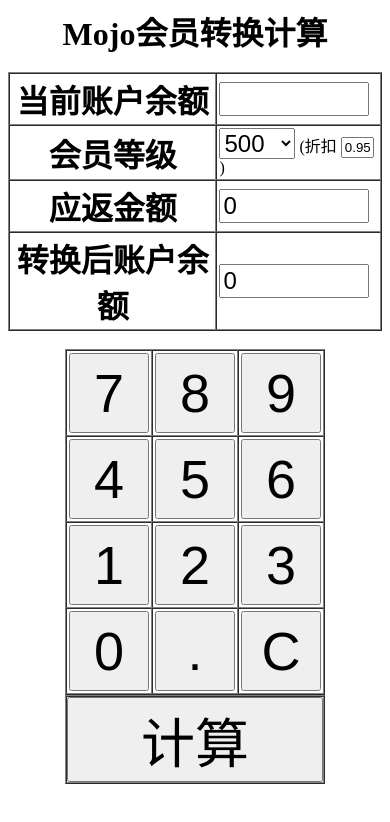
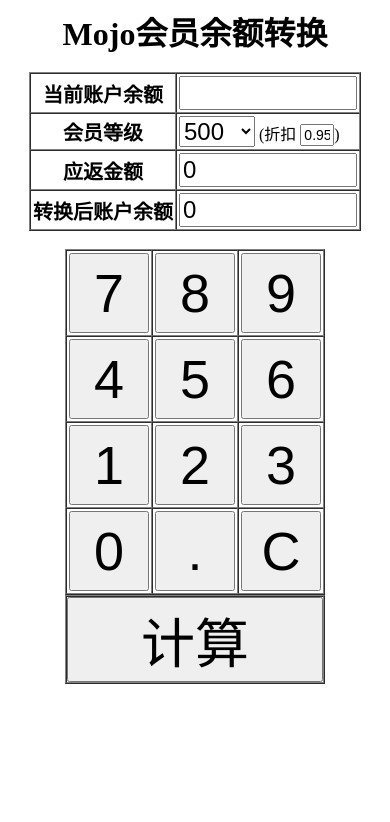
Before and after one commit to raidenawkward/mojowithdraw, a plain HTML site: page index.html in a window 390 px wide. Drawn offline with Linux system fonts and the light colour scheme.

Commit message:
adjust mobile screen size

```diff
--- a/index.html
+++ b/index.html
@@ -77,40 +77,40 @@
 <body>
     <center>
         <FORM method=post name=calculator>
-            <b><font size=6 >Mojo会员转换计算</font></b>
+            <b><font size=6 >Mojo会员余额转换</font></b>
             <br>
             <br>
             <TABLE border=1 cellPadding=2  cellspacing="0">
                 <TBODY>
                     <TR>
-                        <TH ><b><font size="6">当前账户余额</font></b></TH>
+                        <TH ><b><font style="font-size:20px;">当前账户余额</font></b></TH>
                         <TD>
-                            <INPUT name=input onchange="calculateWithdraw(this.form, this, form.member_level)" size=8 style="font-size:24px;" >
+                            <INPUT name=input onchange="calculateWithdraw(this.form, this, form.member_level)" size=10 style="font-size:24px;" >
                         </TD>
                     <TR>
-                        <TH ><b><font size="6">会员等级</font></b></TH>
+                        <TH ><b><font style="font-size:20px;"">会员等级</font></b></TH>
                         <TD>
                             <SELECT name=member_level style="font-size:24px;"
                                 onchange="onSelectLevel(this.form, form.input, this, form.discount)">
-                                <OPTION value=500 selected><font size=4>500</font>
+                                <OPTION value=500 selected>500
                                 <OPTION value=1000>1000
                                 <OPTION value=2000>2000
                                 <OPTION value=3000>3000</OPTION>
                             </SELECT>
                             (折扣
-                            <INPUT name=discount readonly="readonly" value="0.95" size="1">)
+                            <INPUT name=discount readonly="readonly" value="0.95" size="1" style="font-size:14px;">)
                         </TD>
                     </TR>
                     <TR>
-                        <TH ><b><font size="6">应返金额</font></b></TH>
+                        <TH ><b><font style="font-size:20px;">应返金额</font></b></TH>
                         <TD>
-                            <INPUT name=result_withdraw readonly="readonly" value="0" size=8 style="font-size:24px;">
+                            <INPUT name=result_withdraw readonly="readonly" value="0" size=10 style="font-size:24px;">
                         </TD>
                     </TR>
                     <TR>
-                        <TH ><b><font size="6">转换后账户余额</font></b></TH>
+                        <TH ><b><font style="font-size:20px;">转换后账户余额</font></b></TH>
                         <TD>
-                            <INPUT name=result_new_balance readonly="readonly" value="0" size=8 style="font-size:24px;">
+                            <INPUT name=result_new_balance readonly="readonly" value="0" size=10 style="font-size:24px;">
                         </TD>
                     </TR>
                 </TBODY>
```
